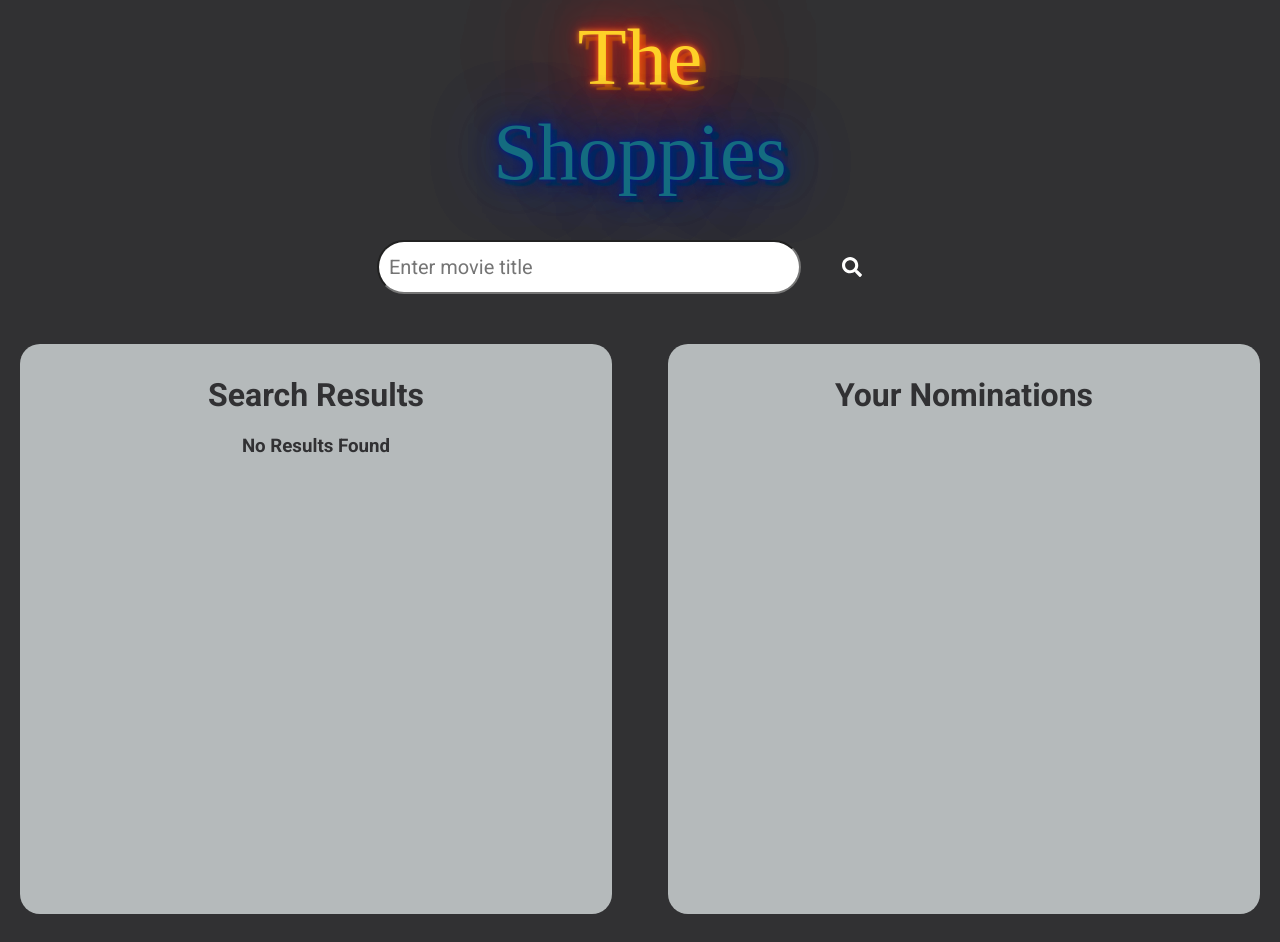
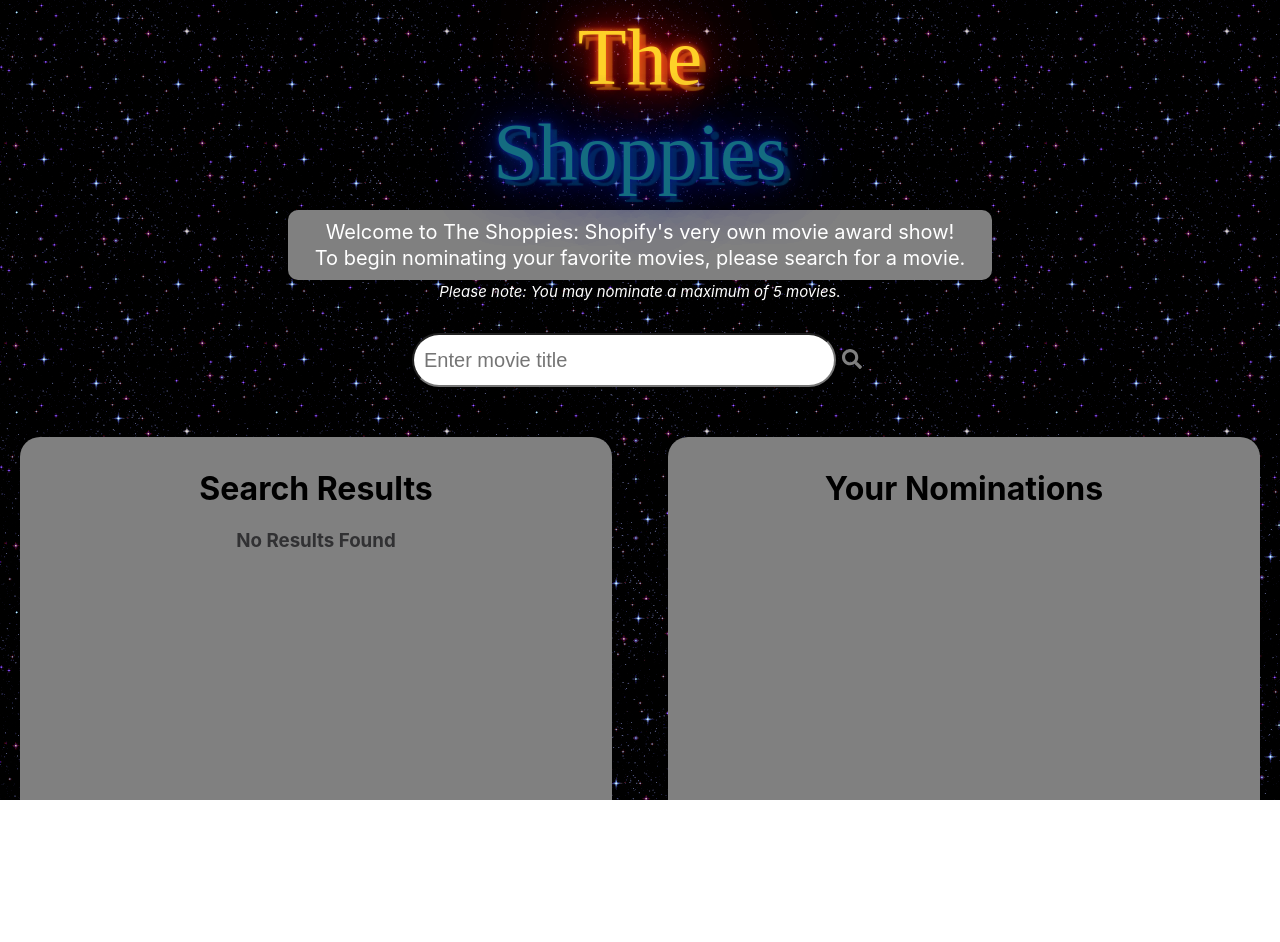
Before and after one commit to mzchen14/the-shoppies, a React (Create React App) app: page / in a window 1280 px wide. After the commit the page ends 800 px from the top, so only its background shows below. Built offline with nearby package versions, Linux system fonts and the light colour scheme; a web font is replaced by a local one.

Commit message:
Edited CSS and disable button logic

```diff
--- a/public/index.html
+++ b/public/index.html
@@ -28,7 +28,7 @@
       href="https://fonts.googleapis.com/css2?family=Roboto:ital,wght@0,100;0,300;0,400;0,500;1,300&display=swap"
       rel="stylesheet"
     />
-    <title>React App</title>
+    <title>The Shoppies</title>
   </head>
   <body>
     <noscript>You need to enable JavaScript to run this app.</noscript>
--- a/src/App.css
+++ b/src/App.css
@@ -1,3 +1,13 @@
+html {
+  overflow: hidden;
+  height: 100%;
+}
+
+body {
+  height: 100%;
+  overflow: auto;
+}
+
 .App {
   text-align: center;
 }
--- a/src/App.js
+++ b/src/App.js
@@ -11,6 +11,18 @@
           <div className="neon-orange">The</div>
           <div className="neon-blue">Shoppies</div>
         </div>
+        <div className="text">
+          <div className="sub-text">
+            <p>Welcome to The Shoppies: Shopify's very own movie award show!</p>
+            <p>
+              To begin nominating your favorite movies, please search for a
+              movie.
+            </p>
+          </div>
+          <p className="note">
+            Please note: You may nominate a maximum of 5 movies.
+          </p>
+        </div>
         <Search />
       </div>
     </div>
--- a/src/component/Banner.js
+++ b/src/component/Banner.js
@@ -15,7 +15,8 @@
               &times;
             </span>
             <p>
-              You have nominated 5 movies. Thank you for your participation!
+              You have nominated 5 movies. Thank you for participating, may the
+              best movie win!
             </p>
           </div>
         </div>
--- a/src/component/Nominations.js
+++ b/src/component/Nominations.js
@@ -11,7 +11,12 @@
         return (
           <div className="single-movie" key={movie.imdbID}>
             <SingleMovie movie={movie} />
-            <button onClick={() => remove(movie)}>Remove</button>
+            <button
+              className="nominations-button"
+              onClick={() => remove(movie)}
+            >
+              Remove
+            </button>
           </div>
         );
       })}
--- a/src/component/Results.js
+++ b/src/component/Results.js
@@ -4,6 +4,15 @@
 
 const Results = (props) => {
   const { moviesList, nominate, nominatedList, term } = props;
+  console.log(nominatedList);
+
+  const checkValid = (movie) => {
+    for (let item in nominatedList) {
+      if (nominatedList[item].imdbID === movie.imdbID) return true;
+    }
+    return false;
+  };
+
   return (
     <div>
       <h1>Search Results</h1>
@@ -15,12 +24,11 @@
               <div className="single-movie" key={movie.imdbID}>
                 <SingleMovie movie={movie} />
                 <button
+                  className="results-button"
                   onClick={() => {
                     nominate(movie);
                   }}
-                  disabled={
-                    nominatedList.includes(movie) || nominatedList.length === 5
-                  }
+                  disabled={checkValid(movie) || nominatedList.length === 5}
                 >
                   Nominate
                 </button>
--- a/src/styles/App.css
+++ b/src/styles/App.css
@@ -3,7 +3,7 @@
   src: url(https://s3-us-west-2.amazonaws.com/s.cdpn.io/707108/neon.ttf);
 }
 body {
-  background-color: rgb(49, 49, 51);
+  background-image: url("/stars.gif");
   color: rgb(49, 49, 51);
 }
 
@@ -58,3 +58,22 @@
     color: #146c80;
   }
 }
+
+.sub-text {
+  color: white;
+  background-color: gray;
+  width: 55%;
+  margin: auto;
+  border-radius: 10px;
+  padding: 8px 0px 8px 0px;
+}
+
+p {
+  margin: 2px;
+}
+
+.note {
+  color: white;
+  font-style: italic;
+  font-size: 15px;
+}
--- a/src/styles/Displays.css
+++ b/src/styles/Displays.css
@@ -1,11 +1,69 @@
 .single-movie {
   font-weight: 500;
-  margin: 10px;
+  margin: 8px;
+  color: rgb(240, 240, 240);
 }
 
-button {
-  margin: 1px;
-  width: 100px;
-  height: 30px;
-  font-size: 15px;
+h1 {
+  color: black;
 }
+.results-button {
+  margin: 2px;
+  box-shadow: inset 0px 1px 0px 0px #f9eca0;
+  background: linear-gradient(to bottom, #f0c911 5%, #f2ab1e 100%);
+  background-color: #f0c911;
+  border-radius: 6px;
+  border: 1px solid #e65f44;
+  display: inline-block;
+  cursor: pointer;
+  color: #c92200;
+  font-size: 14px;
+  font-weight: bold;
+  padding: 6px 24px;
+  text-decoration: none;
+  text-shadow: 0px 1px 0px #ded17c;
+}
+
+.results-button:enabled:hover {
+  background: linear-gradient(to bottom, #f2ab1e 5%, #f0c911 100%);
+  background-color: #f2ab1e;
+}
+
+.results-button:active {
+  position: relative;
+  top: 1px;
+}
+
+button:disabled {
+  background-color: #cccccc;
+  color: #666666;
+  background: #cccccc;
+  border: 1px solid #666666;
+  cursor: not-allowed;
+}
+
+.nominations-button {
+  box-shadow: inset 0px 1px 0px 0px #f5978e;
+  background: linear-gradient(to bottom, #f24537 5%, #c62d1f 100%);
+  background-color: #f24537;
+  border-radius: 6px;
+  border: 1px solid #d02718;
+  display: inline-block;
+  cursor: pointer;
+  color: #f0c911;
+  font-family: Arial;
+  font-size: 14px;
+  font-weight: bold;
+  padding: 6px 24px;
+  text-decoration: none;
+  text-shadow: 0px 1px 0px #810e05;
+}
+
+.nominations-button:hover {
+  background: linear-gradient(to bottom, #c62d1f 5%, #f24537 100%);
+  background-color: #c62d1f;
+}
+.nominations-button:active {
+  position: relative;
+  top: 1px;
+}
--- a/src/styles/Search.css
+++ b/src/styles/Search.css
@@ -1,7 +1,3 @@
-* {
-  font-family: "Roboto", sans-serif;
-}
-
 input {
   width: 400px;
   height: 30px;
@@ -23,8 +19,13 @@
   color: white;
 }
 
-.search-bar button:hover {
+.search-bar button:enabled:hover {
   color: orangered;
+  cursor: pointer;
+}
+
+.search-bar button:disabled {
+  color: gray;
 }
 
 .container {
@@ -35,7 +36,7 @@
 
 .box {
   min-height: 550px;
-  background-color: rgb(181, 186, 187);
+  background-color: gray;
   margin: 20px;
   padding: 10px;
   border-radius: 20px;
```
Also changed, not shown: src/component/Search.js (+0 -19 lines), public/stars.gif (added).
